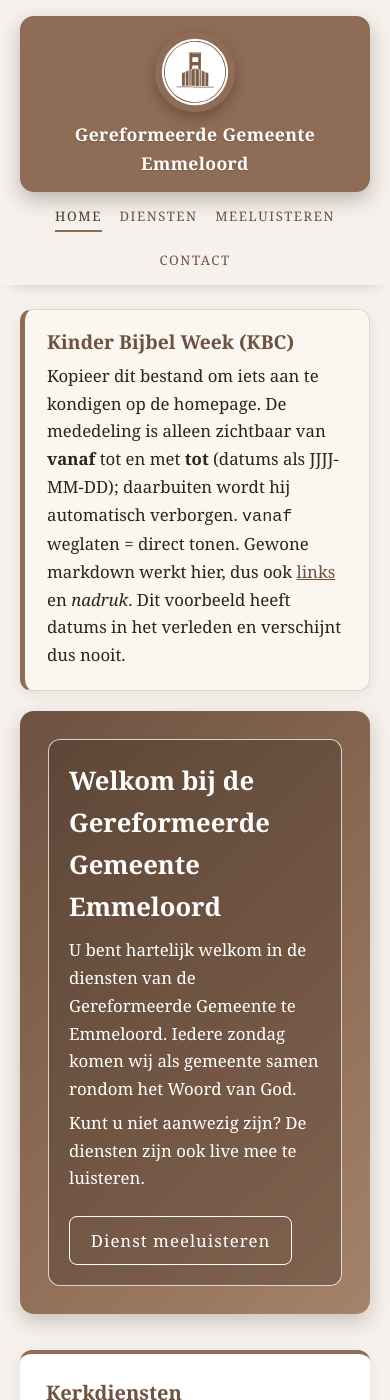
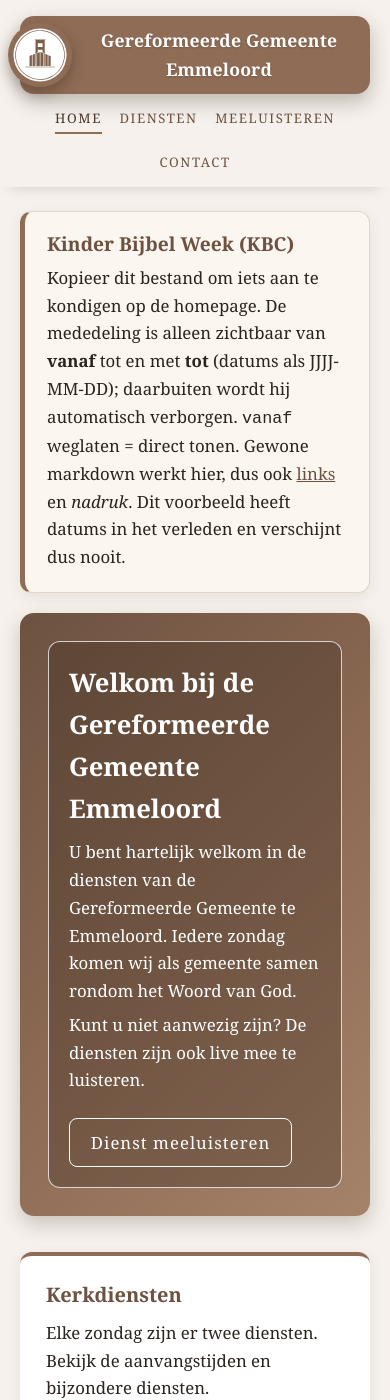
Before and after one commit to Kathedra/gergememmeloord, a Jekyll site: the page built from index.md, in a window 390 px wide and 1400 px high. Built offline with Jekyll 4.4.1, drawn with Linux system fonts in a browser that asks for light colours.

Commit message:
Logo verder naar links op desktop, mobiel weer op één regel
- logo left: -8px -> -20px, zodat de badge de bruine balk (ook bij
  de afgeronde hoek) volledig afdekt
- mobiele header niet langer gestapeld: logo en titel weer naast
  elkaar zoals op desktop, badge en balk verkleind (64px, <360px
  zelfs 54px) zodat de volledige titel op één regel past

Co-Authored-By: Claude Fable 5 <noreply@anthropic.com>

```diff
--- a/assets/css/style.scss
+++ b/assets/css/style.scss
@@ -56,10 +56,12 @@ a:hover { color: var(--brown-deep); }
 }
 
 /* Verhouding zoals op dia 2: badge ~1,35x de balkhoogte,
-   iets uitstekend links en boven/onder de balk. */
+   iets uitstekend links en boven/onder de balk. Ruim genoeg naar
+   links geschoven zodat de bruine balk nergens achter de ronde
+   badge vandaan piept (ook niet bij de afgeronde balkhoek). */
 .logo {
   position: absolute;
-  left: -8px;
+  left: -20px;
   top: 50%;
   transform: translateY(-50%);
   width: 108px;
@@ -329,23 +331,33 @@ a:hover { color: var(--brown-deep); }
 /* ---------- Smalle schermen ---------- */
 
 @media (max-width: 640px) {
-  /* Mobiel: logo gecentreerd bovenin de balk, titel eronder. */
+  /* Mobiel: zelfde opbouw als desktop (logo + titel op één regel
+     in de balk), enkel verkleind zodat het past. */
   .header-bar {
-    flex-direction: column;
-    align-items: center;
-    gap: 8px;
-    min-height: 0;
-    padding: 16px 16px 14px;
+    min-height: 52px;
+    padding: 10px 14px 10px 62px;
   }
 
   .logo {
-    position: static;
-    transform: none;
-    width: 80px;
-    height: 80px;
+    left: -12px;
+    width: 64px;
+    height: 64px;
   }
 
-  .site-title { font-size: 1.1rem; }
+  .site-title {
+    font-size: clamp(0.82rem, 4.6vw, 1.1rem);
+    letter-spacing: 0.01em;
+  }
 
   .site-nav { gap: 1.1rem; }
 }
+
+@media (max-width: 360px) {
+  /* Zeer smalle telefoons: badge nog iets kleiner, tekst iets kleiner,
+     verder identieke opbouw (nog altijd één regel). */
+  .header-bar { padding: 10px 10px 10px 54px; }
+
+  .logo { width: 54px; height: 54px; left: -10px; }
+
+  .site-title { font-size: clamp(0.72rem, 5vw, 1rem); }
+}
```
